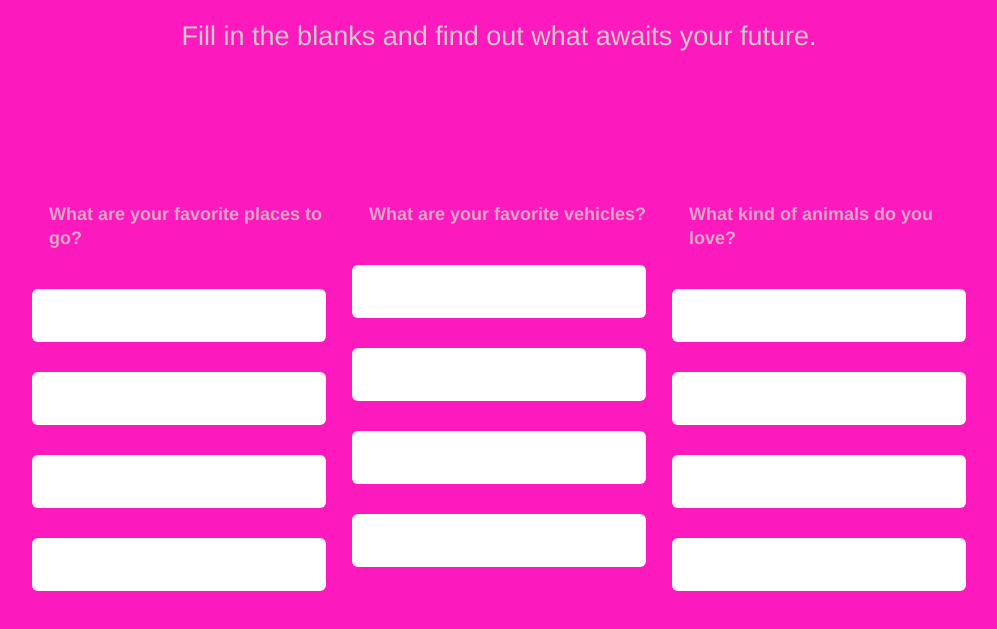
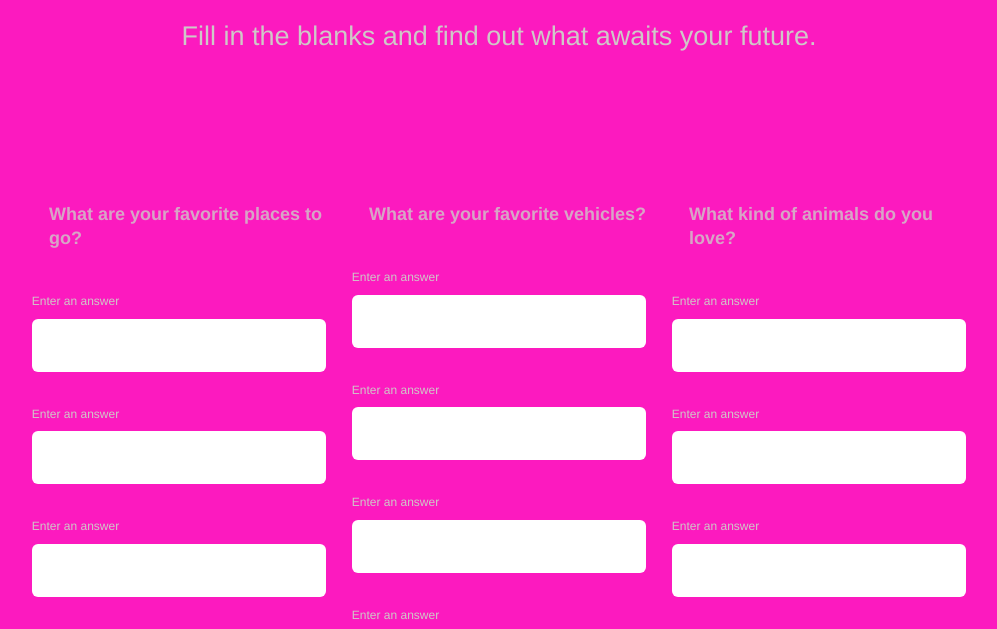
Before and after one commit to mmontoya104/MASH-Game, a plain HTML site: page index.html in a window 1280 px wide. Shown: the part 276-905 px from the top of the page, without its empty margins (141-1138 px from the left). Drawn offline with Linux system fonts and the light colour scheme.

Commit message:
Update index.html

```diff
--- a/index.html
+++ b/index.html
@@ -22,24 +22,24 @@
       <div class="bucket">
         <div class="choice-bucket">
           <h4 class="highlight">What are your favorite places to go?</h4>
-          <input name="answer_1[]" type="text">
-          <input name="answer_1[]" type="text">
-          <input name="answer_1[]" type="text">
-          <input name="answer_1[]" type="text">
+          <label for="formAnswer1">Enter an answer</label><input name="answer_1[]" id="formAnswer1" type="text">
+          <label for="formAnswer1">Enter an answer</label><input name="answer_1[]" id="formAnswer1" type="text">
+          <label for="formAnswer1">Enter an answer</label><input name="answer_1[]" id="formAnswer1" type="text">
+          <label for="formAnswer1">Enter an answer</label><input name="answer_1[]" id="formAnswer1" type="text">
         </div>
         <div class="choice-bucket">
           <h4 class="highlight">What are your favorite vehicles?</h4>
-          <input name="answer_2[]" type="text">
-          <input name="answer_2[]" type="text">
-          <input name="answer_2[]" type="text">
-          <input name="answer_2[]" type="text">
+          <label for="formAnswer2">Enter an answer</label><input name="answer_2[]" id="formAnswer2" type="text">
+          <label for="formAnswer2">Enter an answer</label><input name="answer_2[]" id="formAnswer2" type="text">
+          <label for="formAnswer2">Enter an answer</label><input name="answer_2[]" id="formAnswer2" type="text">
+          <label for="formAnswer2">Enter an answer</label><input name="answer_2[]" id="formAnswer2" type="text">
         </div>
         <div class="choice-bucket">
           <h4 class="highlight">What kind of animals do you love?</h4>
-          <input name="answer_3[]" type="text">
-          <input name="answer_3[]" type="text">
-          <input name="answer_3[]" type="text">
-          <input name="answer_3[]" type="text">
+          <label for="formAnswer3">Enter an answer</label><input name="answer_3[]" id="formAnswer3" type="text">
+          <label for="formAnswer3">Enter an answer</label><input name="answer_3[]" id="formAnswer3" type="text">
+          <label for="formAnswer3">Enter an answer</label><input name="answer_3[]" id="formAnswer3" type="text">
+          <label for="formAnswer3">Enter an answer</label><input name="answer_3[]" id="formAnswer3" type="text">
         </div>
       </div>
       <button type="submit" class="button-submit">Tell my future</button>
```
